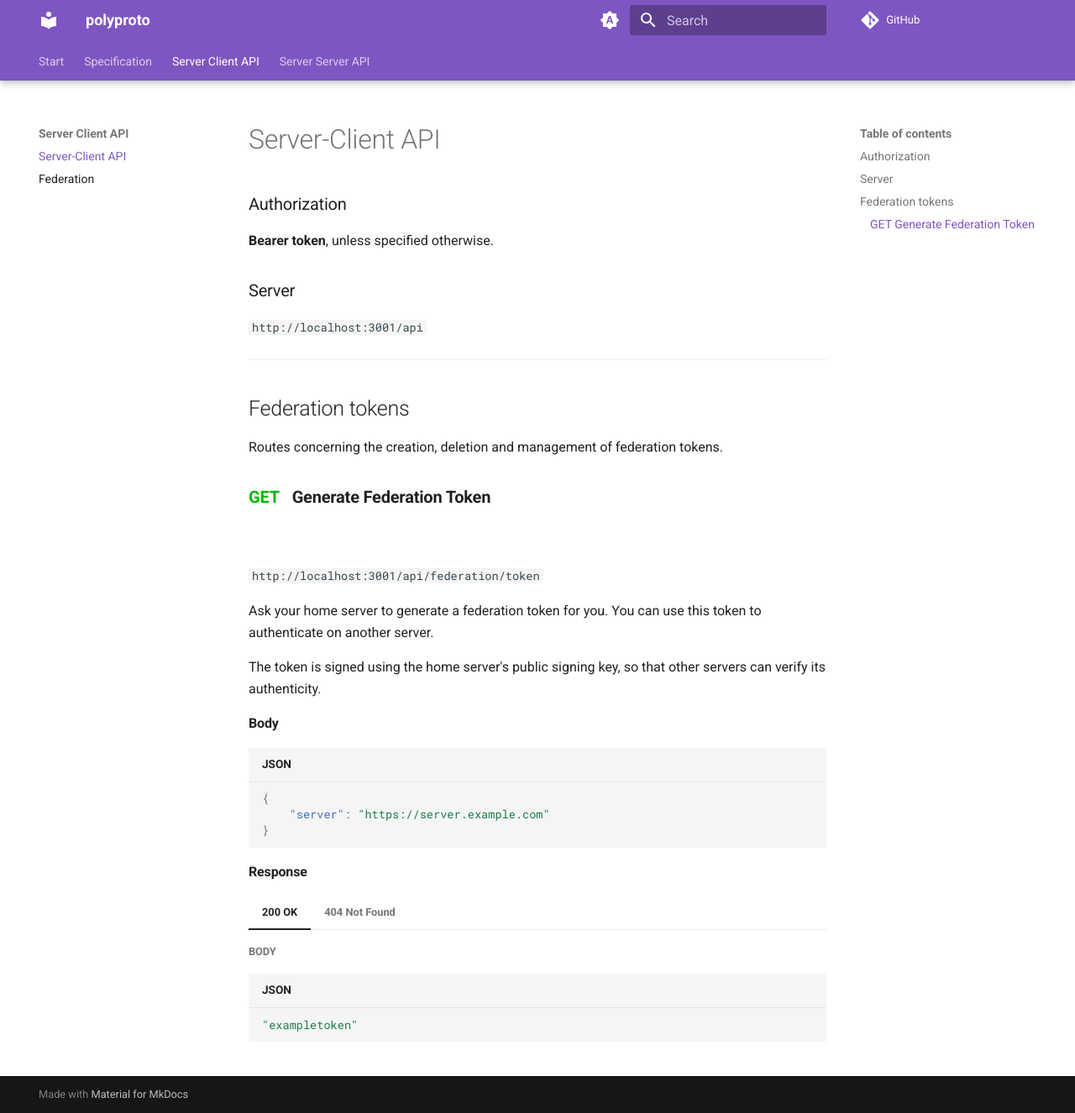
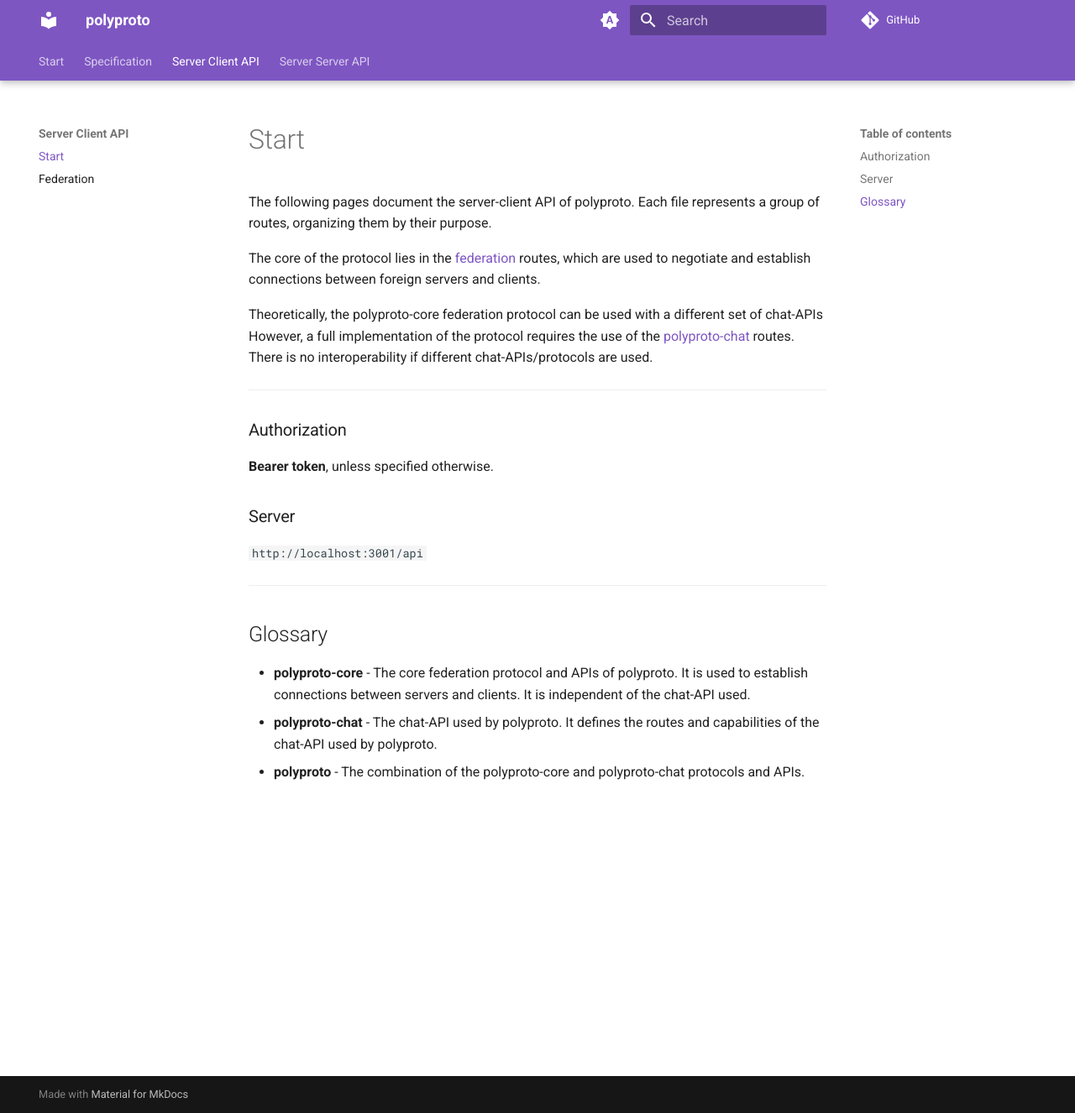
Before and after one commit to polyphony-chat/docs, an MkDocs documentation site: the page built from docs/Server-Client API/index.md, in a window 1280 px wide and 1326 px high. Shown: the whole window at 84% size. Built offline with MkDocs 1.6.1 and Material for MkDocs 9.7.7, drawn with Linux system fonts in a browser that asks for light colours; plug-ins that fetch from the network failed and are left out; comment, search, counter and statistics services are not loaded.

Commit message:
re-do index of server-client api

````diff
--- a/docs/Server-Client API/index.md
+++ b/docs/Server-Client API/index.md
@@ -1,52 +1,20 @@
-# Server-Client API
+# Start
 
-### Authorization
+The following pages document the server-client API of polyproto. Each file represents a group of
+routes, organizing them by their purpose.
 
-**Bearer token**, unless specified otherwise.
+The core of the protocol lies in the [federation](federation.md) routes, which are used to
+negotiate and establish connections between foreign servers and clients.
 
-### Server
-
-`http://localhost:3001/api`
+Theoretically, the polyproto-core federation protocol can be used with a different set of chat-APIs
+However, a full implementation of the protocol requires the use of the
+[polyproto-chat](chat/index.md) routes. There is no interoperability if different chat-APIs/protocols
+are used.
 
 ---
 
-## Federation tokens
+--8<-- "snippets/api.md"
 
-Routes concerning the creation, deletion and management of federation tokens.
+---
 
-### <p class="request-h"><span class="request request-get">GET</span> Generate Federation Token</p>
-
-`http://localhost:3001/api/federation/token`
-
-Ask your home server to generate a federation token for you. You can use this token to authenticate on another server.
-
-The token is signed using the home server's public signing key, so that other servers can verify its authenticity.
-
-#### Body
-
-```json
-{
-    "server": "https://server.example.com"
-}
-```
-
-#### Response
-
-=== "200 OK"
-
-    ##### Body
-
-    ```json
-    "exampletoken"
-    ```
-
-=== "404 Not Found"
-
-    ##### Body
-
-    ```json
-    {
-        "errcode": "PR_NOT_FEDERATED",
-        "error": "The server you are trying to generate a token for does not federate with this server. Either this server does not have federation enabled or at least one of the servers has denied federation with the other. Check with a server administrator for more information."
-    }
-    ```
+--8<-- "snippets/glossary.md"
````
